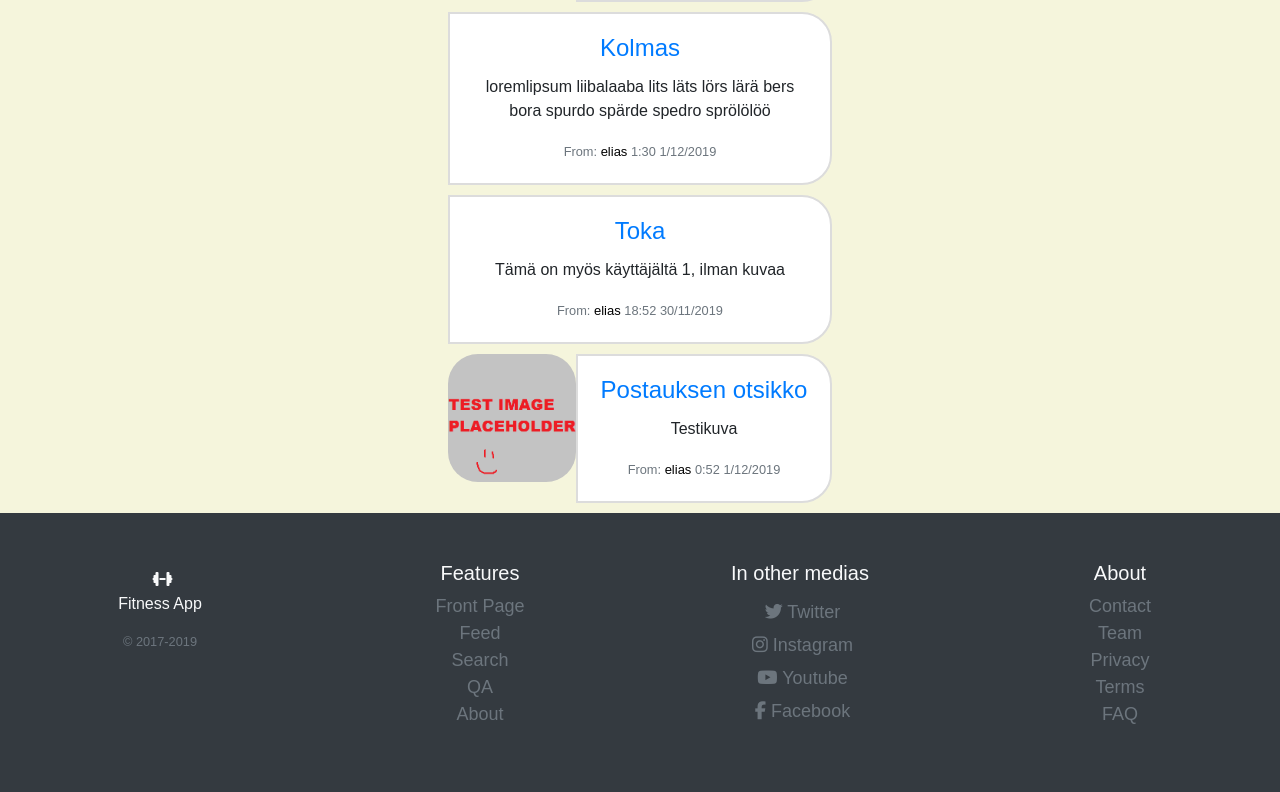
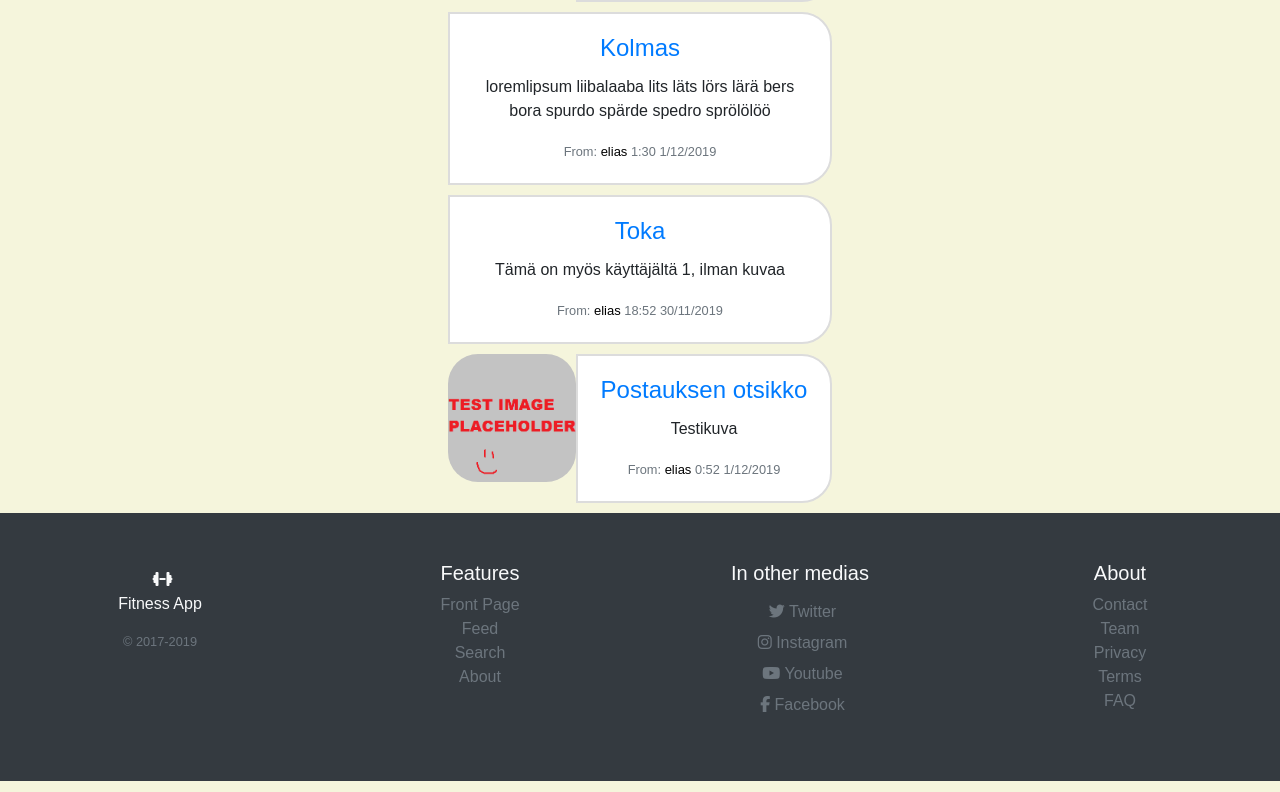
Before and after one commit to wesenbergg/webs2019-frontend-project, a React (Create React App) app in the folder fitness-app/: page /posts in a window 1280 px wide. Shown: the part 2442-3234 px from the top of the page. Built offline with nearby package versions, Linux system fonts and the light colour scheme; data requests are answered from the project's data file.

Commit message:
route optimization

```diff
--- a/fitness-app/src/components/content/Content.js
+++ b/fitness-app/src/components/content/Content.js
@@ -23,16 +23,20 @@ setSingleUser, singleUser, singlePost, setSinglePost, credentials, setCredential
   return(
     <>
     <Route exact path="/" render={() => <FrontPage />} />
-    <Route exact path="/posts" render={() => <Feed posts={posts} setPosts={setPosts} setCurrentPage={setCurrentPage} setSinglePost={setSinglePost} />} />
-    <Route exact path="/users" render={() => <Search users={users} filter={filter} setFilter={setFilter} setCurrentPage={setCurrentPage} setSingleUser={setSingleUser} setSinglePost={setSinglePost}/>} />
+
     <Route exact path="/about" render={() => <About />} />
-    <Route exact path="/profile" render={() => <EditProfile setCurrentPage={setCurrentPage} loggedUser={loggedUser}/>} />
-    <Route path="/profile/edit" render={() => <Form setCurrentPage={setCurrentPage} setLoggedUser={setLoggedUser} loggedUser={loggedUser} setUsers={setUsers} users={users} setMessage={setMessage}/>} />
+
     <Route exact path="/signin" render={() => <SignIn credentials={credentials} setCredentials={setCredentials} setMessage={setMessage} setCurrentPage={setCurrentPage} setLoggedUser={setLoggedUser} />} />
     <Route exact path="/signup" render={() => <SignUp users={users} newUser={newUser} setNewUser={setNewUser} createUser={createUser} newName={newName} setNewName={setNewName} setMessage={setMessage} setCurrentPage={setCurrentPage}/>} />
+
+    <Route exact path="/posts" render={() => <Feed posts={posts} setPosts={setPosts} setCurrentPage={setCurrentPage} setSinglePost={setSinglePost} />} />
     <Route exact path="/posts/new" render={() => <NewPostPage posts={posts} setPosts={setPosts} />} />
-    <Route path="/posts/:id" render={() => <SinglePost singlePost={singlePost} />} />
-    <Route exact path="/users/:id" render={() => <SingleUser singleUser={singleUser} />} />
+    <Route exact path="/posts/p/:id" render={() => <SinglePost singlePost={singlePost} />} />
+
+    <Route exact path="/users" render={() => <Search users={users} filter={filter} setFilter={setFilter} setCurrentPage={setCurrentPage} setSingleUser={setSingleUser} setSinglePost={setSinglePost}/>} />
+    <Route exact path="/users/u/:id" render={() => <SingleUser singleUser={singleUser} />} />
+    <Route exact path="/users/profile" render={() => <EditProfile setCurrentPage={setCurrentPage} loggedUser={loggedUser}/>} />
+    <Route exact path="/users/profile/edit" render={() => <Form setCurrentPage={setCurrentPage} setLoggedUser={setLoggedUser} loggedUser={loggedUser} setUsers={setUsers} users={users} setMessage={setMessage}/>} />
     </>
   )
 }
--- a/fitness-app/src/components/content/feed/Feed.js
+++ b/fitness-app/src/components/content/feed/Feed.js
@@ -23,7 +23,7 @@ const Feed = ({ posts, setSinglePost, setCurrentPage }) => {
 	return (
 		<>
 			<Link className="btn btn-lg btn-dark text-light my-2" to="/posts/new">New post</Link>
-			<div className="card-columns" className="feedContainer">
+			<div className="card-columns feedContainer" className="feedContainer">
 				{generateFeed()}
 			</div>
 		</>
--- a/fitness-app/src/components/content/feed/Post.js
+++ b/fitness-app/src/components/content/feed/Post.js
@@ -1,15 +1,8 @@
 import React from 'react'
 import postServices from '../../../services/postServices'
 import {
-    BrowserRouter as Router,
-    Route, Link, Redirect, withRouter
-  } from 'react-router-dom'
+    Link  } from 'react-router-dom'
 
-// Vertaa postauksen id:tä ja käyttäjälistan henkilöiden id:tä
-const findAuthorname = (author_id, users) => {
-    const author = users.find(user => author_id === user.id)
-    return author.username
-}
 
 // yksittäinen posti (singlePost) ei saa propseinaan setCurrentPagea tai setSinglePostia (ne ovat 'undefined')
 // tällöin halutaan onClick, joka ei tee mitään (parempaa ratkaisua odotellessa :D)...
@@ -25,7 +18,7 @@ function handleClick({ setCurrentPage, setSinglePost, id }) {
 }
 
 // Kaksi vaihtoehtoista postausta, kuvallinen ja ilman kuvaa
-const Post = ({ title, text, author_id, image_url, date, setCurrentPage, setSinglePost, author_name, id }) => {
+const Post = ({ title, text, image_url, date, setCurrentPage, setSinglePost, author_name, id }) => {
     if (image_url === null || image_url === undefined || image_url === "")
         return (
             <div className="mx-auto post-thumb" align="center">
@@ -33,7 +26,7 @@ const Post = ({ title, text, author_id, image_url, date, setCurrentPage, setSing
                     <div className="row no-gutters">
                         <div className="col-md-12">
                             <div className="card-body fix">
-                            <h4 className="card-title mouse-pointer" onClick={() => handleClick({ setCurrentPage, setSinglePost, id })}><Link to={`/posts/${id}`} >{title}</Link></h4>
+                            <h4 className="card-title mouse-pointer" onClick={() => handleClick({ setCurrentPage, setSinglePost, id })}><Link to={`/posts/p/${id}`} >{title}</Link></h4>
                                 <p className="card-text">{text}</p>
                                 <p className="card-text"><small className="text-muted">From: <span className="card-link author-link mouse-pointer">{author_name}</span> {date}</small></p>
                             </div>
@@ -52,7 +45,7 @@ const Post = ({ title, text, author_id, image_url, date, setCurrentPage, setSing
                         </div>
                         <div className="col-md-8 fix">
                             <div className="card-body ">
-                            <h4 className="card-title mouse-pointer" onClick={() => handleClick({ setCurrentPage, setSinglePost, id })}><Link to={`/posts/${id}`} >{title}</Link></h4>
+                            <h4 className="card-title mouse-pointer" onClick={() => handleClick({ setCurrentPage, setSinglePost, id })}><Link to={`/posts/p/${id}`} >{title}</Link></h4>
                                 <p className="card-text">{text}</p>
                                 <p className="card-text"><small className="text-muted">From: <span className="card-link author-link mouse-pointer">{author_name}</span> {date}</small></p>
                             </div>
@@ -71,7 +64,7 @@ const Post = ({ title, text, author_id, image_url, date, setCurrentPage, setSing
                         </div>
                         <div className="col-md-8">
                             <div className="card-body fix">
-                                <h4 className="card-title mouse-pointer" onClick={() => handleClick({ setCurrentPage, setSinglePost, id })}><Link to={`/posts/${id}`} >{title}</Link></h4>
+                                <h4 className="card-title mouse-pointer" onClick={() => handleClick({ setCurrentPage, setSinglePost, id })}><Link to={`/posts/p/${id}`} >{title}</Link></h4>
                                 <p className="card-text">{text}</p>
                                 <p className="card-text"><small className="text-muted">From: <span className="card-link author-link mouse-pointer">{author_name}</span> {date}</small></p>
                             </div>
--- a/fitness-app/src/components/content/search/User.js
+++ b/fitness-app/src/components/content/search/User.js
@@ -1,13 +1,11 @@
 import React from 'react'
 import '../../../styles/user.css'
 import {
-  BrowserRouter as Router,
-  Route, Link, Redirect, withRouter
-} from 'react-router-dom'
+  Link} from 'react-router-dom'
 
-const User = ({user, setSingleUser ,setCurrentPage}) => {
+const User = ({user, setSingleUser}) => {
   //console.log(user)
-  const handleClick = e => {
+  const handleClick = () => {
     setSingleUser(user)
     //setCurrentPage('User Page')
   }
@@ -22,11 +20,11 @@ const User = ({user, setSingleUser ,setCurrentPage}) => {
         <div className="mb-1 text-muted">Region: {user.region}</div>
         <p className="mb-auto profile-desc">{handleDescription()}</p>
         <div className="justify-content-center">
-          <Link to={`/users/${user.id}`} onClick={handleClick} className="btn btn-dark text-light profile-link">Full profile</Link>
+          <Link to={`/users/u/${user.id}`} onClick={handleClick} className="btn btn-dark text-light profile-link">Full profile</Link>
         </div>
       </div>
       <div className="col-auto d-none d-lg-block">
-        <img className="bd-placeholder-image" src={user.profilepic}/>
+        <img className="bd-placeholder-image" src={user.profilepic} alt={user.username}/>
       </div>
     </div>
   )
--- a/fitness-app/src/components/footer/Footer.js
+++ b/fitness-app/src/components/footer/Footer.js
@@ -3,7 +3,24 @@ import FooterCol from './FooterCol'
 import FooterBrand from './FooterBrand'
 
 const Footer = ({setCurrentPage}) => {
-  const pages = ['Front Page', 'Feed', 'Search', 'QA', 'About']
+  const pages = [
+    {
+      name: 'Front Page',
+      link: '/'
+    },
+    {
+      name: 'Feed',
+      link: '/posts'
+    },
+    {
+      name: 'Search',
+      link: '/users'
+    },
+    {
+      name: 'About',
+      link: '/about'
+    }
+  ]
   const about = ['Contact', 'Team', 'Privacy', 'Terms', 'FAQ']
   const medias = [
     {
--- a/fitness-app/src/components/footer/FooterAboutRow.js
+++ b/fitness-app/src/components/footer/FooterAboutRow.js
@@ -1,4 +1,8 @@
 import React from 'react'
+import {
+  BrowserRouter as Router,
+  Route, Link, Redirect, withRouter
+} from 'react-router-dom'
 
 const FooterAboutRow = ({content, setCurrentPage, styleAttr}) => {
   const handleClick = e => {
@@ -6,7 +10,7 @@ const FooterAboutRow = ({content, setCurrentPage, styleAttr}) => {
   }
 
   return(
-    <li><span className="text-muted footer-item  mouse-pointer" onClick={handleClick} >{content}</span></li>
+  <li><Link className="text-muted footer-item  mouse-pointer" to="/about">{content}</Link></li>
   )
 }
 
--- a/fitness-app/src/components/footer/FooterRow.js
+++ b/fitness-app/src/components/footer/FooterRow.js
@@ -1,16 +1,14 @@
 import React from 'react'
+import {Link} from 'react-router-dom'
 
-const FooterRow = ({content, setCurrentPage, styleAttr}) => {
-  const handleClick = e => {
-    //console.log(e.target.title)
-    setCurrentPage(e.target.title)
-  }
+
+const FooterRow = ({content, setCurrentPage}) => {
 
   //console.log(content)
-  if(content.name !== undefined){
+  if(content.logo !== undefined){
     return(
       <>
-        <li><span className="text-muted footer-item mouse-pointer" href={content.link}><i className={content.logo}></i> {content.name}</span></li>
+        <li><a className="text-muted footer-item mouse-pointer" href={content.link}><i className={content.logo}></i> {content.name}</a></li>
       </>
     )
   }
@@ -24,7 +22,7 @@ const FooterRow = ({content, setCurrentPage, styleAttr}) => {
   }
 
   return(
-    <li><span className="text-muted footer-item mouse-pointer" title={content} onClick={handleClick} >{content}</span></li>
+    <li><Link className="text-muted footer-item  mouse-pointer" to={content.link}>{content.name}</Link></li>
   )
 }
 
--- a/fitness-app/src/components/navigation/NavDropdown.js
+++ b/fitness-app/src/components/navigation/NavDropdown.js
@@ -21,7 +21,7 @@ const NavDropdown = ({name, setCurrentPage, setLoggedUser}) => {
           Logged in as, {name}
         </span>
         <div className="dropdown-menu profile-links" aria-labelledby="navbarDropdown">
-          <Link className="dropdown-item mouse-pointer" to="/profile"><i className="fas fa-user-circle"></i> Profile</Link>
+          <Link className="dropdown-item mouse-pointer" to="/users/profile"><i className="fas fa-user-circle"></i> Profile</Link>
           <Link className="dropdown-item mouse-pointer" to="/posts/new"><i className="fas fa-plus"></i> Add post</Link>
           <Link className="dropdown-item mouse-pointer" onClick={handleLogOut} to="/"><i className="fas fa-sign-out-alt"></i> Log out</Link>
         </div>
--- a/fitness-app/src/components/profile/EditProfile.js
+++ b/fitness-app/src/components/profile/EditProfile.js
@@ -56,7 +56,7 @@ const EditProfile = ({setCurrentPage, loggedUser}) => {
                 <div align="center">
                 <ProfilePost/>
                 </div>
-                <Link className="mouse-pointer" to="/profile/edit"><i className="fas fa-user-circle"></i> Edit profile</Link>
+                <Link className="mouse-pointer" to="/users/profile/edit"><i className="fas fa-user-circle"></i> Edit profile</Link>
         </div>
 
     )
--- a/fitness-app/src/components/profile/Form.js
+++ b/fitness-app/src/components/profile/Form.js
@@ -129,7 +129,7 @@ const Form = ({loggedUser, setLoggedUser, users, setUsers, setCurrentPage}) => {
                             </div>
                         </div>
                     </div>
-                    <button type="button" className="btn btn-success" type="submit" >Update</button>
+                    <button className="btn btn-success" type="submit" >Update</button>
                     <Link className="btn btn-primary" to="/users/profile">Cancel</Link>
                     <Link className="btn btn-danger" onClick={handleDelete} to="/" disabled>Delete</Link>
                 </form>
```
